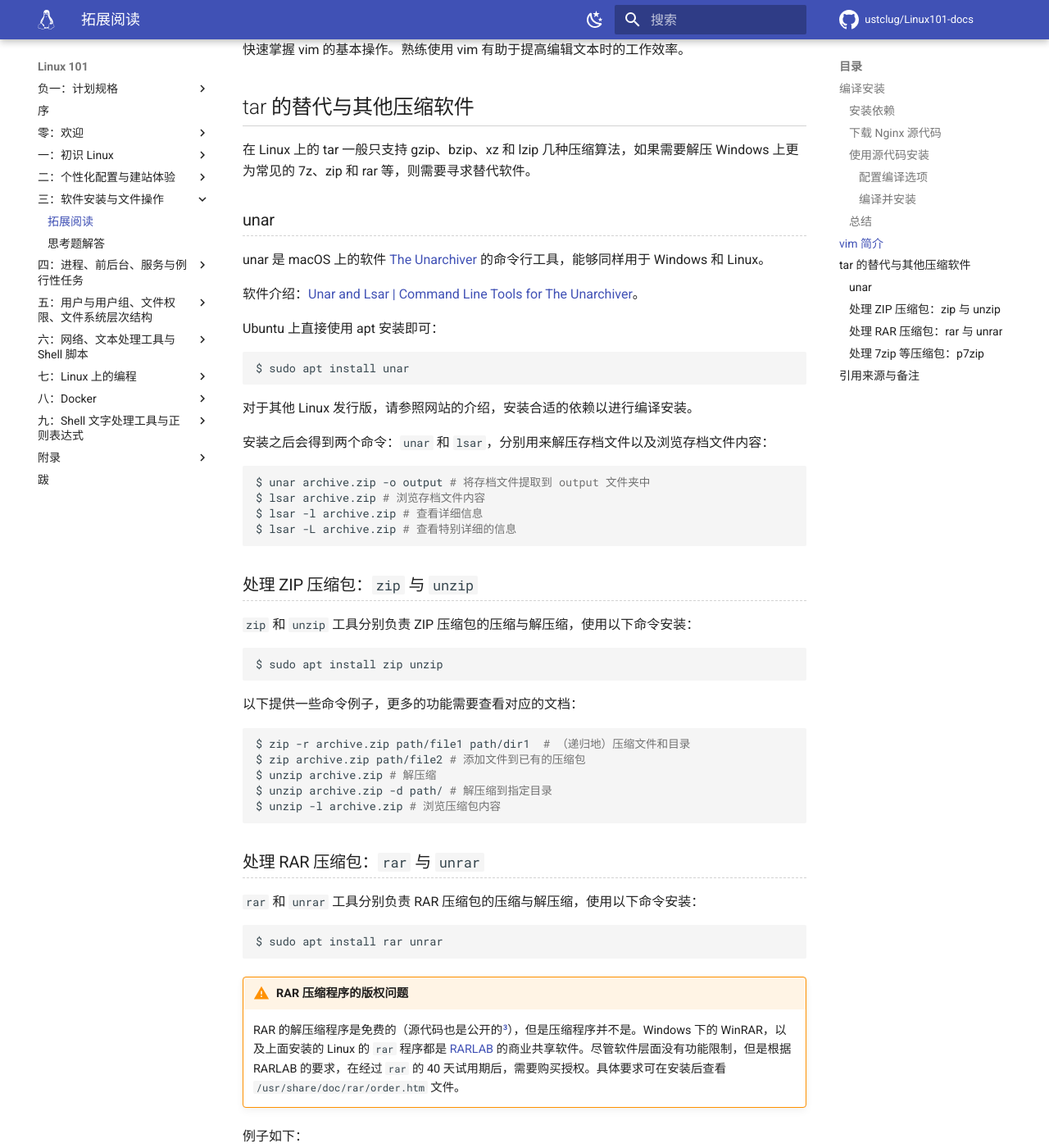
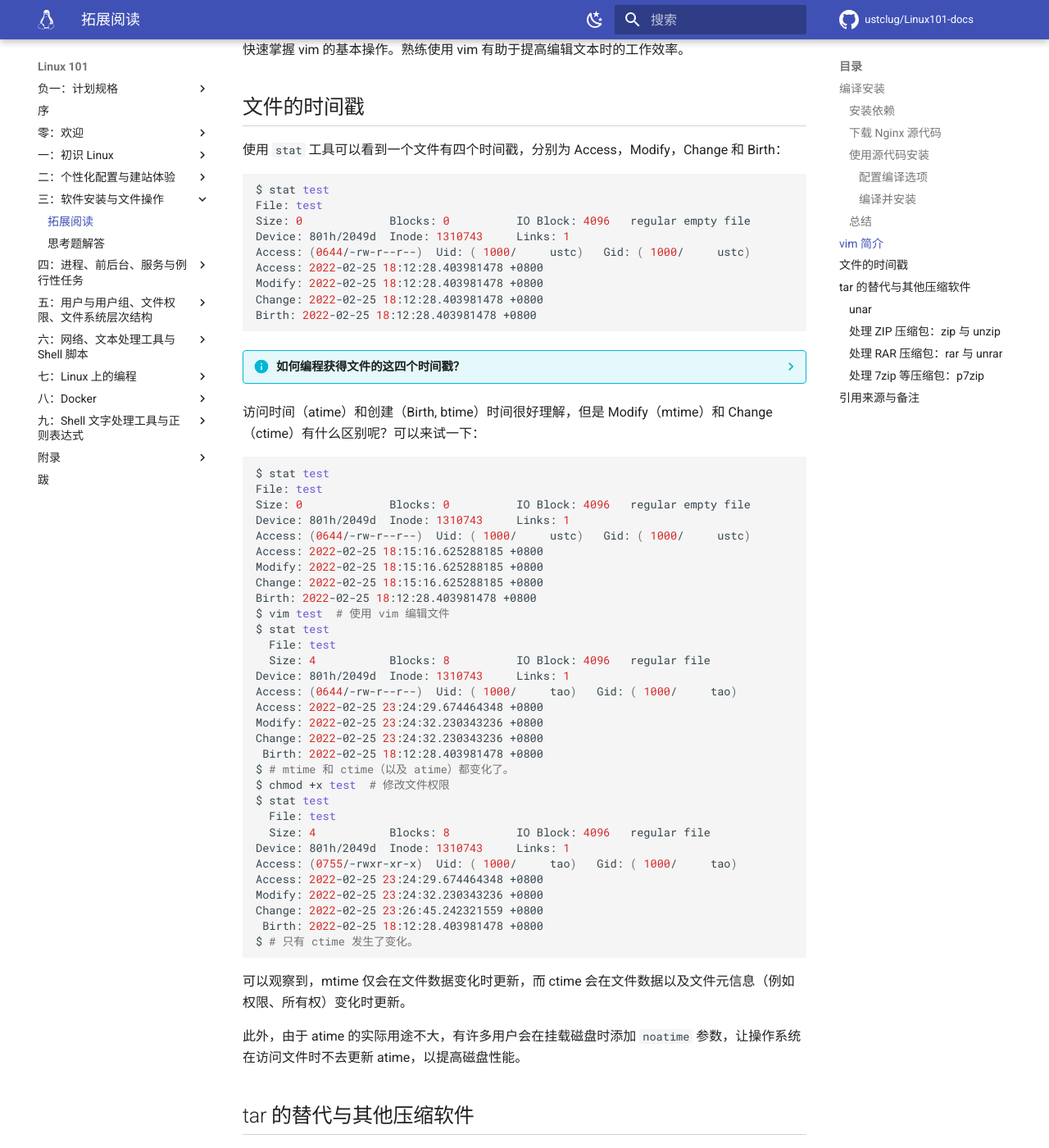
Before and after one commit to ustclug/Linux101-docs, an MkDocs documentation site: the page built from docs/Ch03/supplement.md, in a window 1280 px wide and 1400 px high, scrolled down 3448 px. Shown: the whole window at 82% size. Built offline with MkDocs 1.6.1 and Material for MkDocs 9.7.7, drawn with Linux system fonts in a browser that asks for light colours; comment, search, counter and statistics services are not loaded.

Commit message:
Ch03: add ln example & file timestamp explanation

````diff
--- a/docs/Ch03/supplement.md
+++ b/docs/Ch03/supplement.md
@@ -132,6 +132,80 @@
 
 以上的简单教学已经可以帮助你正常操作 vim 了，vim 也自带 `vimtutor` 教学程序，可以帮助你快速掌握 vim 的基本操作。熟练使用 vim 有助于提高编辑文本时的工作效率。
 
+## 文件的时间戳 {#timestamp}
+
+使用 `stat` 工具可以看到一个文件有四个时间戳，分别为 Access，Modify，Change 和 Birth：
+
+```shell
+$ stat test
+File: test
+Size: 0         	Blocks: 0          IO Block: 4096   regular empty file
+Device: 801h/2049d	Inode: 1310743     Links: 1
+Access: (0644/-rw-r--r--)  Uid: ( 1000/     ustc)   Gid: ( 1000/     ustc)
+Access: 2022-02-25 18:12:28.403981478 +0800
+Modify: 2022-02-25 18:12:28.403981478 +0800
+Change: 2022-02-25 18:12:28.403981478 +0800
+Birth: 2022-02-25 18:12:28.403981478 +0800
+```
+
+??? info "如何编程获得文件的这四个时间戳？"
+
+    答案是：使用 Linux 的 `statx()` 系统调用。阅读 `statx(2)` 的 man 文档，可以发现这些信息在返回的结构体中：
+
+    ```c
+    struct statx {
+        // 以上内容省略
+
+        /* The following fields are file timestamps */
+        struct statx_timestamp stx_atime;  /* Last access */
+        struct statx_timestamp stx_btime;  /* Creation */
+        struct statx_timestamp stx_ctime;  /* Last status change */
+        struct statx_timestamp stx_mtime;  /* Last modification */
+
+        // 以下内容省略
+    }
+    ```
+
+访问时间（atime）和创建（Birth, btime）时间很好理解，但是 Modify（mtime）和 Change（ctime）有什么区别呢？可以来试一下：
+
+```shell
+$ stat test
+File: test
+Size: 0         	Blocks: 0          IO Block: 4096   regular empty file
+Device: 801h/2049d	Inode: 1310743     Links: 1
+Access: (0644/-rw-r--r--)  Uid: ( 1000/     ustc)   Gid: ( 1000/     ustc)
+Access: 2022-02-25 18:15:16.625288185 +0800
+Modify: 2022-02-25 18:15:16.625288185 +0800
+Change: 2022-02-25 18:15:16.625288185 +0800
+Birth: 2022-02-25 18:12:28.403981478 +0800
+$ vim test  # 使用 vim 编辑文件
+$ stat test
+  File: test
+  Size: 4         	Blocks: 8          IO Block: 4096   regular file
+Device: 801h/2049d	Inode: 1310743     Links: 1
+Access: (0644/-rw-r--r--)  Uid: ( 1000/     tao)   Gid: ( 1000/     tao)
+Access: 2022-02-25 23:24:29.674464348 +0800
+Modify: 2022-02-25 23:24:32.230343236 +0800
+Change: 2022-02-25 23:24:32.230343236 +0800
+ Birth: 2022-02-25 18:12:28.403981478 +0800
+$ # mtime 和 ctime（以及 atime）都变化了。
+$ chmod +x test  # 修改文件权限
+$ stat test
+  File: test
+  Size: 4         	Blocks: 8          IO Block: 4096   regular file
+Device: 801h/2049d	Inode: 1310743     Links: 1
+Access: (0755/-rwxr-xr-x)  Uid: ( 1000/     tao)   Gid: ( 1000/     tao)
+Access: 2022-02-25 23:24:29.674464348 +0800
+Modify: 2022-02-25 23:24:32.230343236 +0800
+Change: 2022-02-25 23:26:45.242321559 +0800
+ Birth: 2022-02-25 18:12:28.403981478 +0800
+$ # 只有 ctime 发生了变化。
+```
+
+可以观察到，mtime 仅会在文件数据变化时更新，而 ctime 会在文件数据以及文件元信息（例如权限、所有权）变化时更新。
+
+此外，由于 atime 的实际用途不大，有许多用户会在挂载磁盘时添加 `noatime` 参数，让操作系统在访问文件时不去更新 atime，以提高磁盘性能。
+
 ## tar 的替代与其他压缩软件 {#tar-alternative}
 
 在 Linux 上的 tar 一般只支持 gzip、bzip、xz 和 lzip 几种压缩算法，如果需要解压 Windows 上更为常见的 7z、zip 和 rar 等，则需要寻求替代软件。
````
Also changed, not shown: docs/Ch03/index.md (+5 -0 lines).
